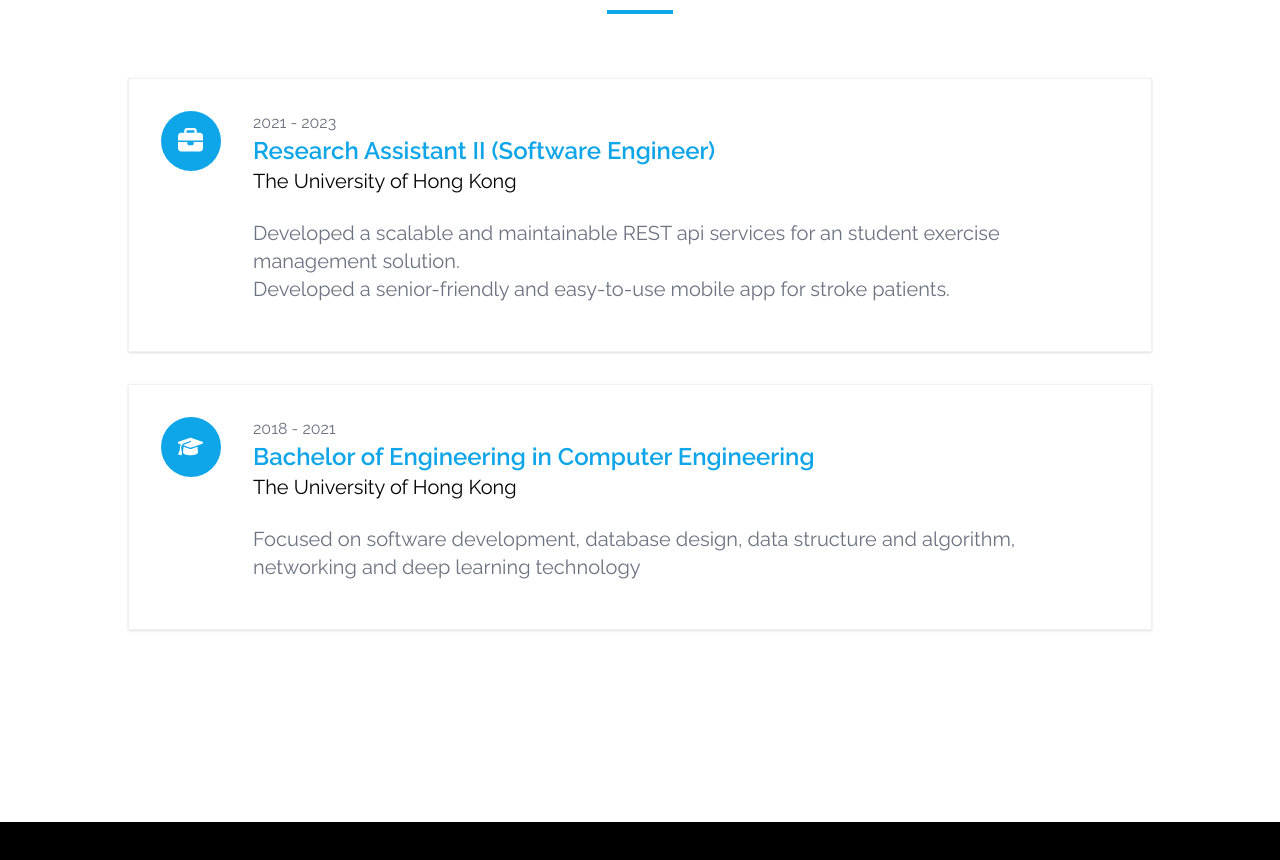
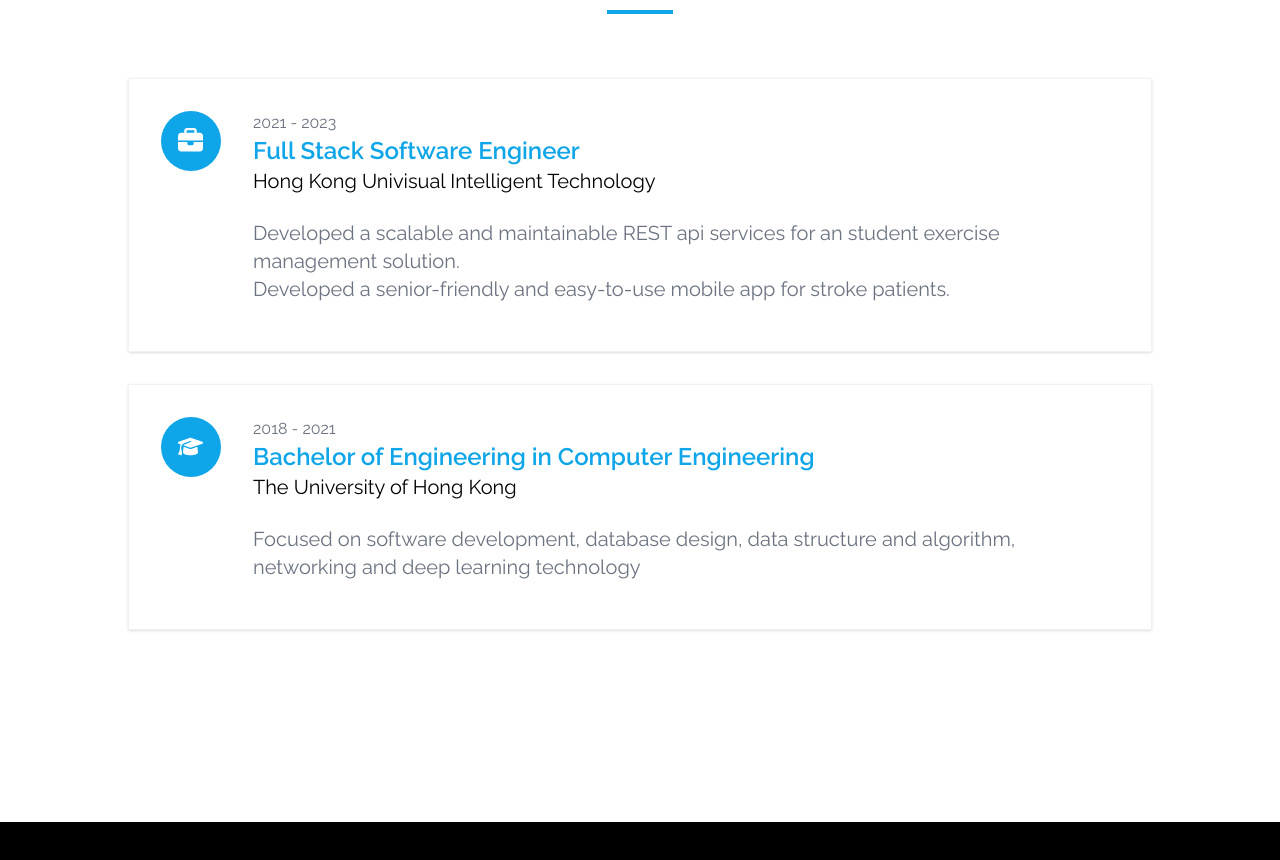
Before and after one commit to oscar22558/portfolio, a Next.js app in the folder ui/: page / in a window 1280 px wide. Shown: the part 2442-3302 px from the top of the page. Built offline with nearby package versions, Linux system fonts and the light colour scheme.

Commit message:
Updated Experience content

```diff
--- a/ui/app/(experience)/ExpTimelineModels.ts
+++ b/ui/app/(experience)/ExpTimelineModels.ts
@@ -1,8 +1,8 @@
 export const ExpTimelineModels = [
     {
-        title: "Research Assistant II (Software Engineer)",
+        title: "Full Stack Software Engineer",
         period: "2021 - 2023",
-        organization: "The University of Hong Kong",
+        organization: "Hong Kong Univisual Intelligent Technology",
         descriptions: [
             "Developed a scalable and maintainable REST api services for an student exercise management solution.",
             "Developed a senior-friendly and easy-to-use mobile app for stroke patients."
```
